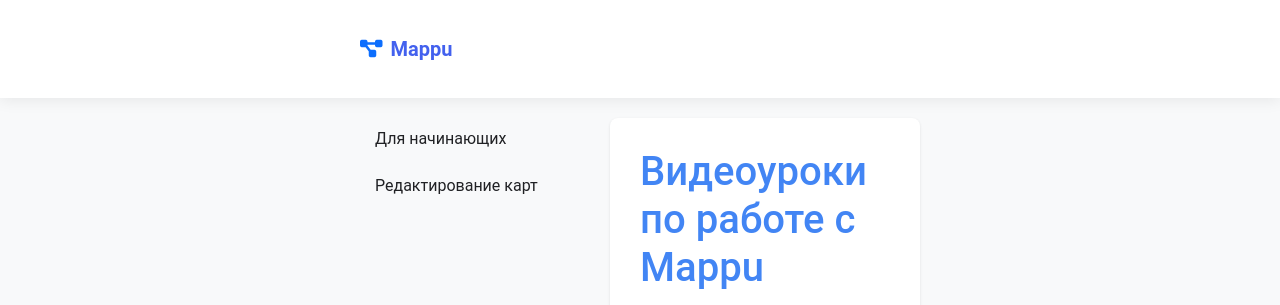
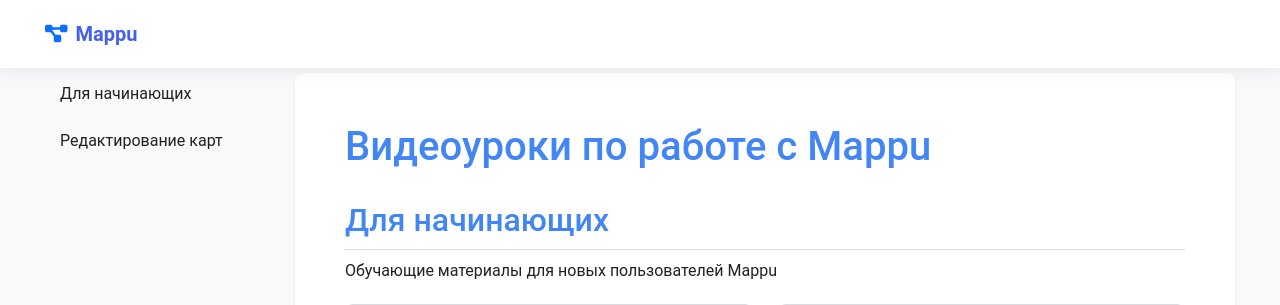
Before and after one commit to legSeor29/Mappu, a Django app: page /video-lesson/ in a window 1280 px wide. Shown: the top 305 px of the page. Run offline with Django 5.2, Linux system fonts and the light colour scheme; some libraries are stand-ins or nearby versions.

Commit message:
fix_padding_videolesson

```diff
--- a/MainApp/templates/video_lesson.html
+++ b/MainApp/templates/video_lesson.html
@@ -35,9 +35,9 @@
         }
 
         .container {
-            max-width: 600px;
+            max-width: 1200px;
             margin: 0 auto;
-            padding: 20px;
+            padding: 5px;
             display: flex;
             flex-wrap: wrap;
         }
@@ -79,7 +79,7 @@
             background-color: white;
             border-radius: 8px;
             box-shadow: 0 1px 3px rgba(0,0,0,0.1);
-            padding: 30px;
+            padding: 50px;
         }
 
         h1 {
```
